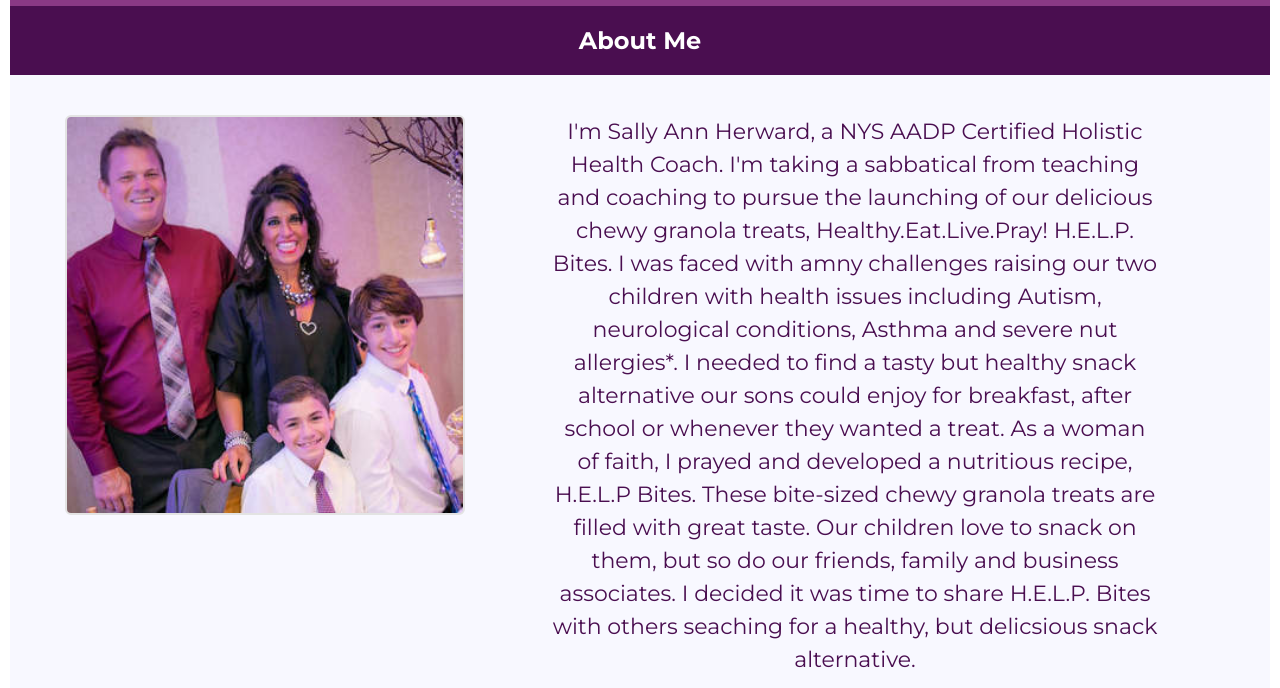
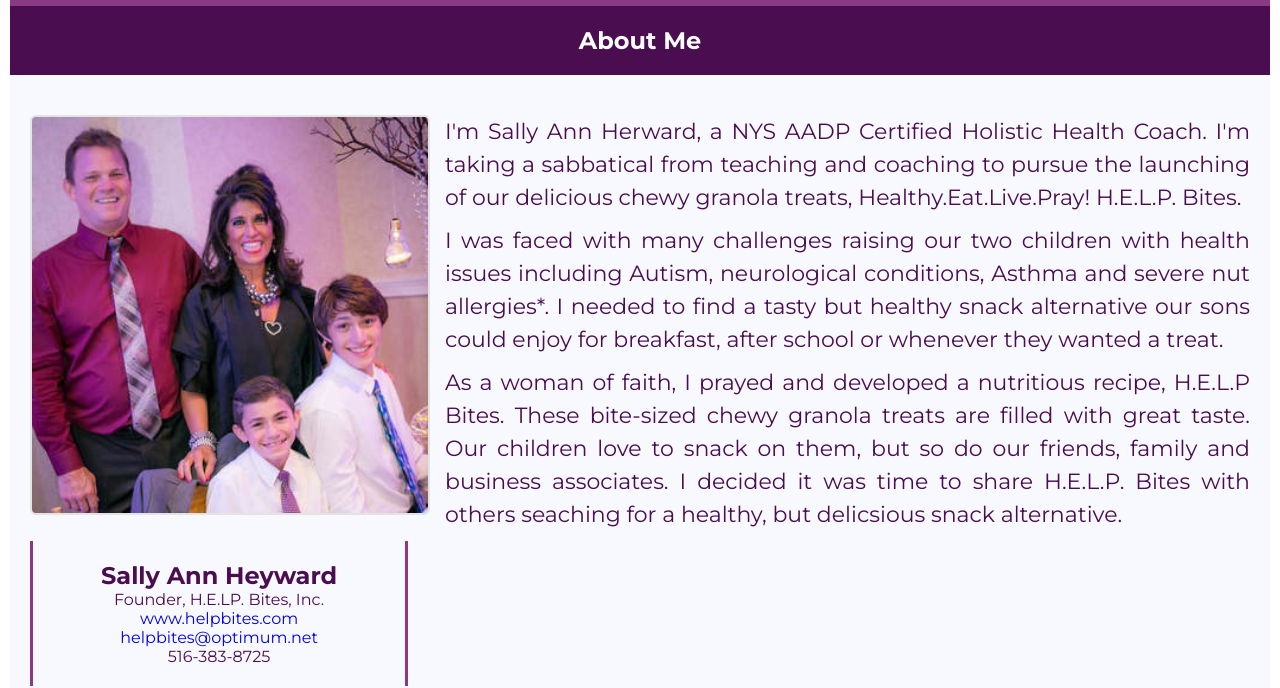
Before and after one commit to JosephAlba19/help-bites, a website: page about.html in a window 1280 px wide. Shown: the part 129-817 px from the top of the page. Drawn offline with Linux system fonts and the light colour scheme.

Commit message:
Configured about me section

```diff
--- a/about.html
+++ b/about.html
@@ -42,16 +42,37 @@
             <h1>About Me</h1>
             <div id="container">
                 <img src="./img/family portrait.jpg" alt="">
-                <p>I'm Sally Ann Herward, a NYS AADP Certified Holistic Health Coach. I'm taking a sabbatical from
-                    teaching and coaching to pursue the launching of our delicious chewy granola treats,
-                    Healthy.Eat.Live.Pray! H.E.L.P. Bites. I was faced with amny challenges raising our two children
-                    with health issues including Autism, neurological conditions, Asthma and severe nut allergies*. I
-                    needed to find a tasty but healthy snack alternative our sons could enjoy for breakfast, after
-                    school or whenever they wanted a treat. As a woman of faith, I prayed and developed a nutritious
-                    recipe, H.E.L.P Bites. These bite-sized chewy granola treats are filled with great taste. Our
-                    children love to snack on them, but so do our friends, family and business associates. I decided it
-                    was time to share H.E.L.P. Bites with others seaching for a healthy, but delicsious snack
-                    alternative.</p>
+                <div class="abt-content">
+                    <p>
+                        I'm Sally Ann Herward, a NYS AADP Certified Holistic Health Coach. I'm taking a sabbatical from
+                        teaching and coaching to pursue the launching of our delicious chewy granola treats,
+                        Healthy.Eat.Live.Pray! H.E.L.P. Bites.
+                    </p>
+
+                    <p>
+                        I was faced with many challenges raising our two
+                        children with health issues including Autism, neurological conditions, Asthma and severe nut
+                        allergies*. I needed to find a tasty but healthy snack alternative our sons could enjoy for
+                        breakfast, after school or whenever they wanted a treat.
+                    </p>
+
+                    <p>
+                        As a woman of faith, I prayed and developed a nutritious recipe, H.E.L.P Bites. These
+                        bite-sized
+                        chewy granola treats are filled with great taste. Our
+                        children love to snack on them, but so do our friends, family and business associates. I
+                        decided it
+                        was time to share H.E.L.P. Bites with others seaching for a healthy, but delicsious snack
+                        alternative.
+                    </p>
+                </div>
+                <div class="founder-info">
+                    <h2>Sally Ann Heyward</h2>
+                    <p>Founder, H.E.LP. Bites, Inc.</p>
+                    <a href="http://www.helpbites.com">www.helpbites.com</a>
+                    <a href="mailto:helpbites@optimum.net">helpbites@optimum.net</a>
+                    <p>516-383-8725</p>
+                </div>
             </div>
         </section>
         <footer>
--- a/scss/main.scss
+++ b/scss/main.scss
@@ -284,7 +284,7 @@
     }
  }
  .hybrid-bite {
-    background: $logoPurple;
+    background: $navBrown;
     color: #fff;
     position: relative;
     z-index: 1;
@@ -399,27 +399,45 @@
         padding: 20px 0 20px 0;
     }
     #container {
-        display: flex;
         height: 100%;
         width: 100%;
         background: $ghostWhite;
         color: $darkPurple;
-        text-align: center;
-        padding: 40px 25px 40px 25px;
-        line-height: 1.5em;
-        font-size: 22px;
+        padding: 40px 20px 40px 20px;
         overflow: hidden;
         img{
-            // padding-left: 30px;
-            margin-left: 30px;
             height: 400px;
             float: left;
             border: solid 2px #e3e3e3;
             border-radius: 1.5%;
         }
-        p {
-            width: 50%;
-            margin: 0 auto;
+        .abt-content {
+            padding-left: 15px;
+            text-align: justify;
+            font-size: 22px;
+            line-height: 1.5em;
+            overflow: hidden;
+            p {
+                padding-bottom: 10px;
+            }
+        }
+        .founder-info {
+            float: left;
+            text-align: center;
+            width: 31%;
+            border-left: solid $logoPurple 3px;
+            border-right: solid $logoPurple 3px;
+            padding: 20px;
+            a {
+                display: block;
+                text-decoration: none;
+            }
         }
     }
+
 }
+.grid {
+    display: grid;
+    grid-template-columns: repeat(3, 1fr);
+    grid-gap: 10px;
+}
```
Also changed, not shown: index.html (+2 -3 lines), css/main.css.
